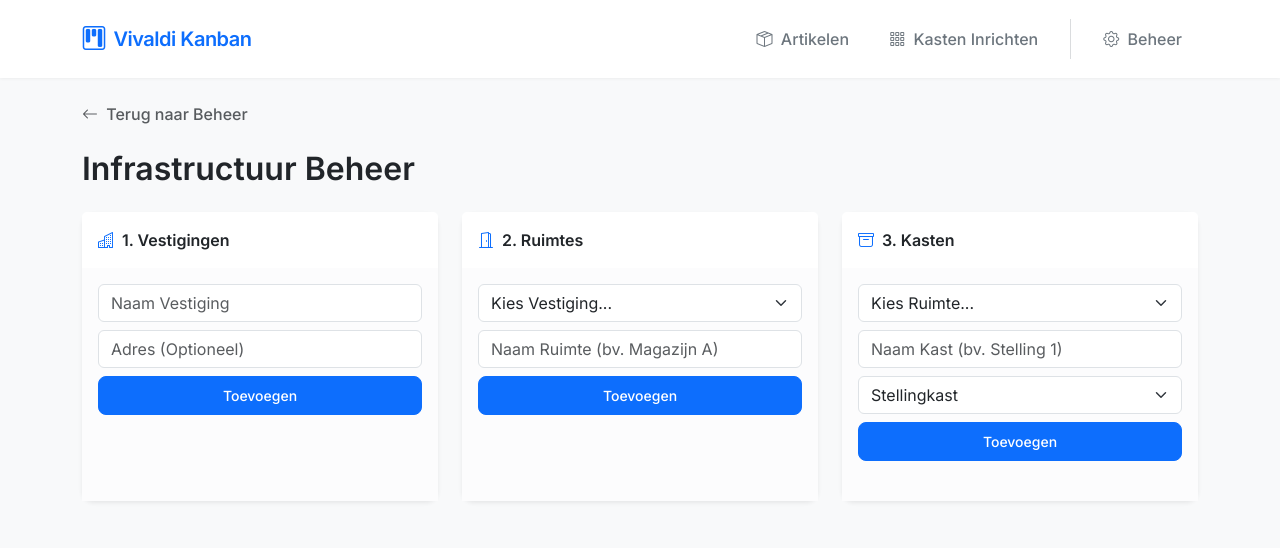
After one commit to ErnieV/kanban_beheer_app, a Flask app: template templates/beheer_infra.html in a window 1280 px wide. The commit adds this page. Shown: the top 548 px of the page. Run offline with Flask 3, Linux system fonts and the light colour scheme; the template is opened without the code that fills it, so the values that code supplies are empty.

Commit message:
Update ivm beheer

```diff
--- a/app.py
+++ b/app.py
@@ -97,11 +97,114 @@ def upload_to_blob(file):
         print(f"Azure Upload Error: {e}")
         return None
 
-# --- ROUTES: ARTIKELEN & CATALOGUS ---
+# --- ROUTES: DASHBOARD & BEHEER ---
 
 @app.route('/')
 def dashboard():
     return render_template('base.html')
+
+@app.route('/beheer')
+def beheer_dashboard():
+    """Centraal portaal voor beheertaken."""
+    return render_template('beheer.html')
+
+# --- ROUTES: INFRASTRUCTUUR (Vestiging -> Ruimte -> Kast) ---
+
+@app.route('/beheer/infra')
+def beheer_infra():
+    if not Vestiging or not Ruimte or not Kast:
+        flash("Database tabellen niet geladen.", "danger")
+        return redirect(url_for('beheer_dashboard'))
+
+    # Haal alles op.
+    # Let op: Bij automap zijn relaties soms lastig direct te benaderen in Jinja
+    # zonder expliciete configuratie. We halen lijsten los op of gebruiken
+    # een simpele join logica in de template (of pre-processen in Python).
+    # Hier kiezen we voor het ophalen van de Vestigingen en laten de relaties aan SQLAlchemy over
+    # mits automap ze herkend heeft (meestal vestiging.ruimte_collection).
+    # Voor zekerheid sturen we losse lijsten mee als fallback of voor selects.
+
+    vestigingen = db.session.query(Vestiging).all()
+    ruimtes = db.session.query(Ruimte).all()
+    kasten = db.session.query(Kast).all()
+
+    return render_template('beheer_infra.html',
+                           vestigingen=vestigingen,
+                           ruimtes=ruimtes,
+                           kasten=kasten)
+
+@app.route('/beheer/vestiging/nieuw', methods=['POST'])
+def nieuwe_vestiging():
+    naam = request.form.get('naam')
+    adres = request.form.get('adres')
+    bedrijf_id = 1 # Hardcoded voor nu
+
+    if naam:
+        nieuw = Vestiging(bedrijf_id=bedrijf_id, naam=naam, adres=adres)
+        db.session.add(nieuw)
+        db.session.commit()
+        flash(f"Vestiging '{naam}' aangemaakt.", "success")
+    return redirect(url_for('beheer_infra'))
+
+@app.route('/beheer/ruimte/nieuw', methods=['POST'])
+def nieuwe_ruimte():
+    naam = request.form.get('naam')
+    vestiging_id = request.form.get('vestiging_id')
+
+    if naam and vestiging_id:
+        nieuw = Ruimte(vestiging_id=vestiging_id, naam=naam)
+        db.session.add(nieuw)
+        db.session.commit()
+        flash(f"Ruimte '{naam}' aangemaakt.", "success")
+    return redirect(url_for('beheer_infra'))
+
+@app.route('/beheer/kast/nieuw', methods=['POST'])
+def nieuwe_kast():
+    naam = request.form.get('naam')
+    ruimte_id = request.form.get('ruimte_id')
+    type_opslag = request.form.get('type_opslag', 'Stellingkast')
+
+    if naam and ruimte_id:
+        nieuw = Kast(ruimte_id=ruimte_id, naam=naam, type_opslag=type_opslag)
+        db.session.add(nieuw)
+        db.session.commit()
+        flash(f"Kast '{naam}' aangemaakt.", "success")
+    return redirect(url_for('beheer_infra'))
+
+
+# --- ROUTES: GLOBAL CATALOGUS BEHEER ---
+
+@app.route('/beheer/catalogus')
+def beheer_catalogus():
+    if not Global_Catalogus:
+        flash("Tabel Global_Catalogus niet geladen.", "danger")
+        return redirect(url_for('beheer_dashboard'))
+
+    items = db.session.query(Global_Catalogus).all()
+    return render_template('beheer_catalogus.html', items=items)
+
+@app.route('/beheer/catalogus/nieuw', methods=['POST'])
+def nieuw_global_item():
+    naam = request.form.get('generieke_naam')
+    ean = request.form.get('ean_code')
+    foto_file = request.files.get('afbeelding')
+
+    if naam:
+        foto_url = upload_to_blob(foto_file)
+
+        nieuw = Global_Catalogus(
+            generieke_naam=naam,
+            ean_code=ean,
+            foto_url=foto_url
+        )
+        db.session.add(nieuw)
+        db.session.commit()
+        flash(f"Global item '{naam}' toegevoegd.", "success")
+
+    return redirect(url_for('beheer_catalogus'))
+
+
+# --- ROUTES: ARTIKELEN (Gebruiker) ---
 
 @app.route('/mijn_artikelen')
 def mijn_artikelen():
--- a/templates/base.html
+++ b/templates/base.html
@@ -78,6 +78,10 @@
                     <a class="nav-link px-3 rounded hover-bg-light" href="{{ url_for('kast_selectie') }}">
                         <i class="bi bi-grid-3x3-gap me-1"></i> Kasten Inrichten
                     </a>
+                    <div class="vr mx-2 d-none d-lg-block text-secondary"></div>
+                    <a class="nav-link px-3 rounded hover-bg-light" href="{{ url_for('beheer_dashboard') }}">
+                        <i class="bi bi-gear me-1"></i> Beheer
+                    </a>
                 </div>
             </div>
         </div>
--- /dev/null
+++ b/templates/beheer_infra.html
@@ -0,0 +1,123 @@
+<!-- Bestand: templates/beheer_infra.html -->
+{% extends "base.html" %}
+{% block content %}
+<div class="mb-4">
+    <a href="{{ url_for('beheer_dashboard') }}" class="text-decoration-none text-muted fw-medium">
+        <i class="bi bi-arrow-left me-1"></i> Terug naar Beheer
+    </a>
+</div>
+
+<h2 class="mb-4">Infrastructuur Beheer</h2>
+
+<div class="row g-4">
+    <!-- 1. Vestigingen -->
+    <div class="col-md-4">
+        <div class="card shadow-sm border-0 h-100">
+            <div class="card-header bg-white fw-bold border-bottom-0 py-3">
+                <i class="bi bi-buildings me-2 text-primary"></i>1. Vestigingen
+            </div>
+            <div class="card-body bg-light-subtle">
+                <form action="{{ url_for('nieuwe_vestiging') }}" method="POST" class="mb-4">
+                    <div class="input-group mb-2">
+                        <input type="text" name="naam" class="form-control" placeholder="Naam Vestiging" required>
+                    </div>
+                    <div class="input-group mb-2">
+                        <input type="text" name="adres" class="form-control" placeholder="Adres (Optioneel)">
+                    </div>
+                    <button type="submit" class="btn btn-primary w-100 btn-sm">Toevoegen</button>
+                </form>
+
+                <ul class="list-group list-group-flush rounded-3 shadow-sm">
+                    {% for vestiging in vestigingen %}
+                    <li class="list-group-item d-flex justify-content-between align-items-center">
+                        <div>
+                            <strong>{{ vestiging.naam }}</strong><br>
+                            <small class="text-muted">{{ vestiging.adres or '' }}</small>
+                        </div>
+                        <span class="badge bg-secondary rounded-pill">{{ vestiging.bedrijf_id }}</span>
+                    </li>
+                    {% endfor %}
+                </ul>
+            </div>
+        </div>
+    </div>
+
+    <!-- 2. Ruimtes -->
+    <div class="col-md-4">
+        <div class="card shadow-sm border-0 h-100">
+            <div class="card-header bg-white fw-bold border-bottom-0 py-3">
+                <i class="bi bi-door-open me-2 text-primary"></i>2. Ruimtes
+            </div>
+            <div class="card-body bg-light-subtle">
+                <form action="{{ url_for('nieuwe_ruimte') }}" method="POST" class="mb-4">
+                    <select name="vestiging_id" class="form-select mb-2" required>
+                        <option value="" disabled selected>Kies Vestiging...</option>
+                        {% for v in vestigingen %}
+                        <option value="{{ v.vestiging_id }}">{{ v.naam }}</option>
+                        {% endfor %}
+                    </select>
+                    <div class="input-group mb-2">
+                        <input type="text" name="naam" class="form-control" placeholder="Naam Ruimte (bv. Magazijn A)" required>
+                    </div>
+                    <button type="submit" class="btn btn-primary w-100 btn-sm">Toevoegen</button>
+                </form>
+
+                <ul class="list-group list-group-flush rounded-3 shadow-sm">
+                    {% for ruimte in ruimtes %}
+                    <li class="list-group-item">
+                        <strong>{{ ruimte.naam }}</strong>
+                        <div class="small text-muted">
+                            {% for v in vestigingen if v.vestiging_id == ruimte.vestiging_id %}
+                                <i class="bi bi-geo-alt"></i> {{ v.naam }}
+                            {% endfor %}
+                        </div>
+                    </li>
+                    {% endfor %}
+                </ul>
+            </div>
+        </div>
+    </div>
+
+    <!-- 3. Kasten -->
+    <div class="col-md-4">
+        <div class="card shadow-sm border-0 h-100">
+            <div class="card-header bg-white fw-bold border-bottom-0 py-3">
+                <i class="bi bi-archive me-2 text-primary"></i>3. Kasten
+            </div>
+            <div class="card-body bg-light-subtle">
+                <form action="{{ url_for('nieuwe_kast') }}" method="POST" class="mb-4">
+                    <select name="ruimte_id" class="form-select mb-2" required>
+                        <option value="" disabled selected>Kies Ruimte...</option>
+                        {% for r in ruimtes %}
+                        <option value="{{ r.ruimte_id }}">{{ r.naam }}</option>
+                        {% endfor %}
+                    </select>
+                    <div class="input-group mb-2">
+                        <input type="text" name="naam" class="form-control" placeholder="Naam Kast (bv. Stelling 1)" required>
+                    </div>
+                    <select name="type_opslag" class="form-select mb-2">
+                        <option value="Stellingkast">Stellingkast</option>
+                        <option value="Ladenkast">Ladenkast</option>
+                        <option value="Palletstelling">Palletstelling</option>
+                        <option value="Koeling">Koeling</option>
+                    </select>
+                    <button type="submit" class="btn btn-primary w-100 btn-sm">Toevoegen</button>
+                </form>
+
+                <ul class="list-group list-group-flush rounded-3 shadow-sm">
+                    {% for kast in kasten %}
+                    <li class="list-group-item">
+                        <strong>{{ kast.naam }}</strong> <span class="badge bg-light text-dark border">{{ kast.type_opslag }}</span>
+                        <div class="small text-muted">
+                            {% for r in ruimtes if r.ruimte_id == kast.ruimte_id %}
+                                <i class="bi bi-door-closed"></i> {{ r.naam }}
+                            {% endfor %}
+                        </div>
+                    </li>
+                    {% endfor %}
+                </ul>
+            </div>
+        </div>
+    </div>
+</div>
+{% endblock %}
```
Also changed, not shown: templates/beheer.html (added, +40 -0 lines), templates/beheer_catalogus.html (added, +72 -0 lines).
